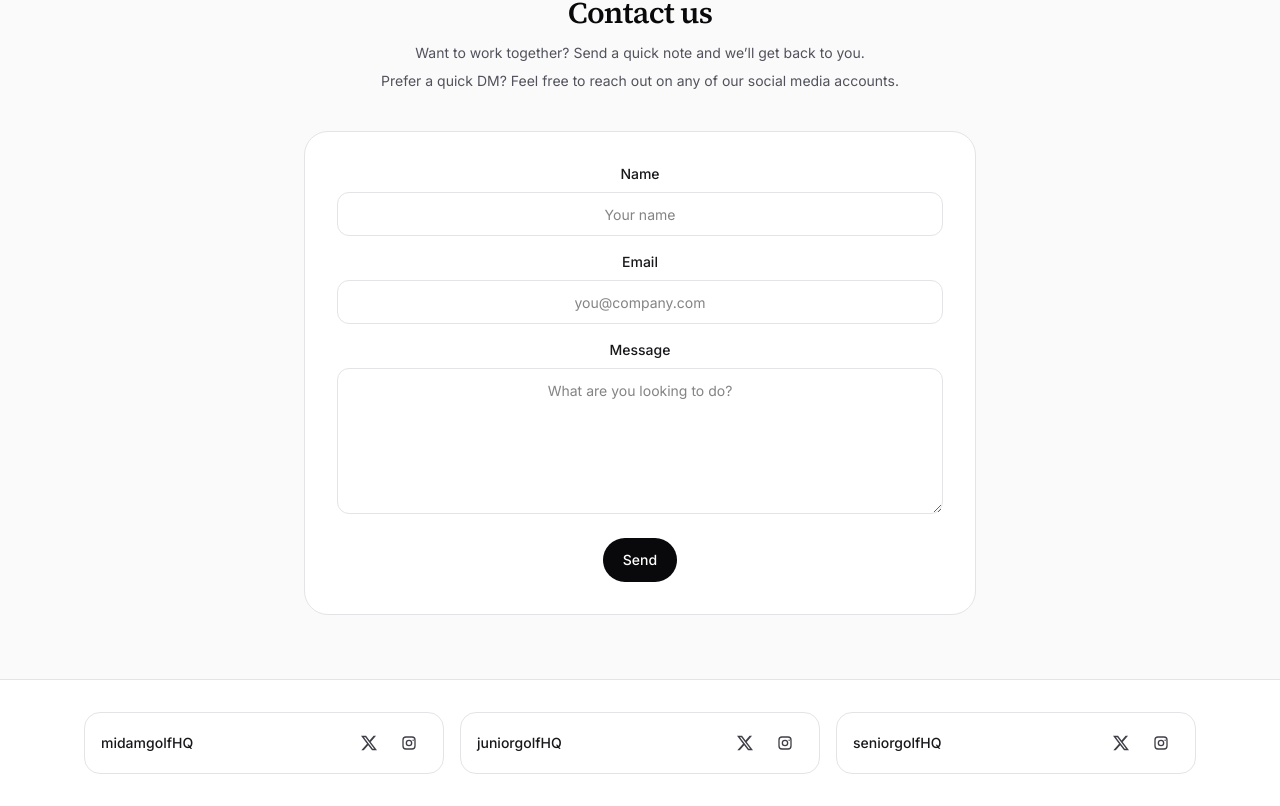
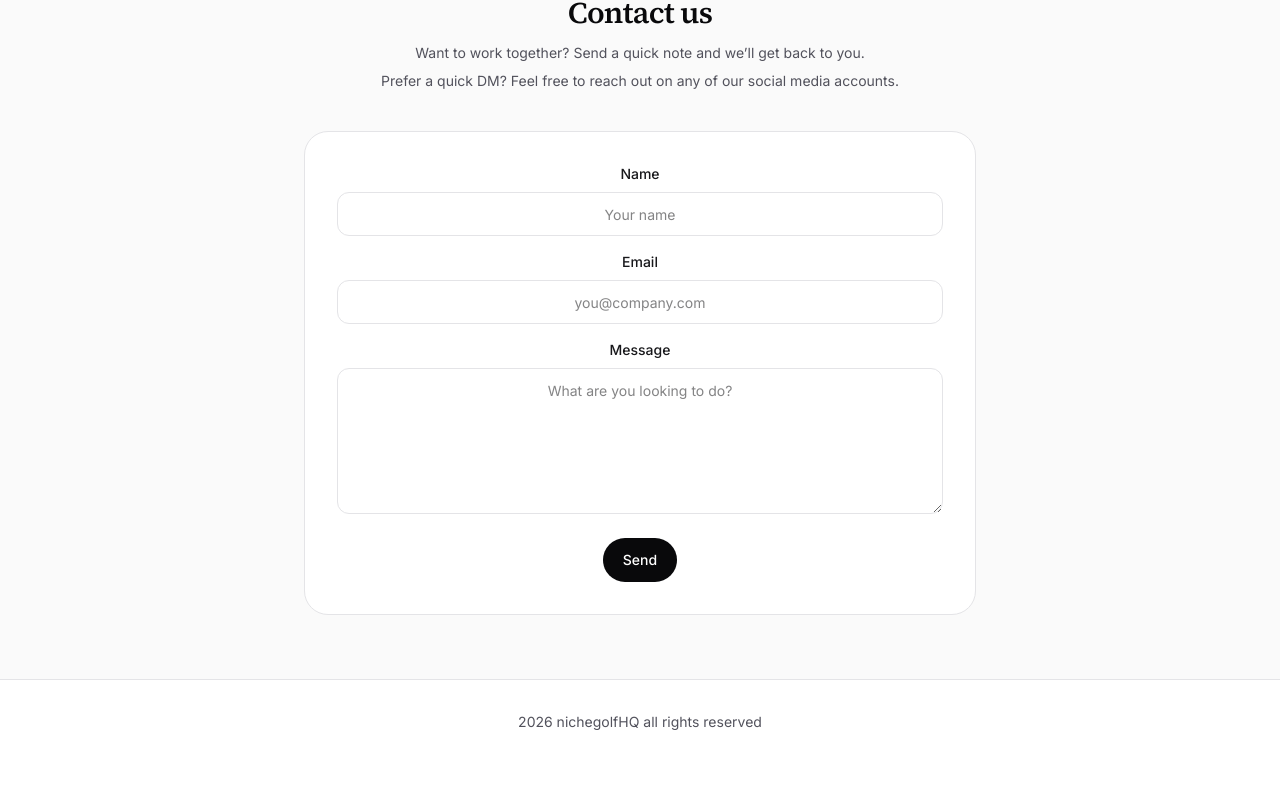
Before and after one commit to chazymarketing/nichegolfhq-next, a Next.js app: page /contact in a window 1280 px wide. Shown: the part 198-1004 px from the top of the page. After the commit the page ends 962 px from the top, so only its background shows below. Built offline with nearby package versions, Linux system fonts and the light colour scheme.

Commit message:
Footer: simplify to centered rights reserved

```diff
--- a/src/components/SiteShell.tsx
+++ b/src/components/SiteShell.tsx
@@ -119,62 +119,7 @@ export function SiteShell({
 
       <footer className="border-t border-zinc-200 bg-white">
         <div className="mx-auto w-full max-w-6xl px-5 py-8">
-          {hasAnySocial ? (
-            <div className="grid grid-cols-1 gap-4 sm:grid-cols-3">
-              {(Object.keys(SOCIAL) as BrandKey[]).map((key) => {
-                const label =
-                  key === "midamgolfhq" ? "midamgolfHQ" : key === "juniorgolfhq" ? "juniorgolfHQ" : "seniorgolfHQ";
-                const x = SOCIAL[key].x;
-                const ig = SOCIAL[key].instagram;
-                if (!x && !ig) return null;
-
-                return (
-                  <div
-                    key={key}
-                    className="flex items-center justify-between rounded-2xl border border-zinc-200 bg-white px-4 py-3"
-                  >
-                    <div className="text-sm font-medium text-zinc-900">{label}</div>
-
-                    <div className="flex items-center gap-1">
-                      {x ? (
-                        <a
-                          className="inline-flex h-9 w-9 items-center justify-center rounded-full text-zinc-700 hover:bg-zinc-100 hover:text-zinc-950"
-                          href={x}
-                          target="_blank"
-                          rel="noreferrer"
-                          aria-label={`${label} on X`}
-                          title="X"
-                        >
-                          <svg aria-hidden="true" viewBox="0 0 24 24" className="h-4 w-4 fill-current">
-                            <path d="M18.901 1.153h3.68l-8.04 9.19L24 22.847h-7.406l-5.8-7.584-6.636 7.584H.47l8.6-9.83L0 1.153h7.594l5.243 6.932 6.064-6.932Zm-1.29 19.493h2.04L6.49 3.24H4.304l13.307 17.406Z" />
-                          </svg>
-                          <span className="sr-only">X</span>
-                        </a>
-                      ) : null}
-
-                      {ig ? (
-                        <a
-                          className="inline-flex h-9 w-9 items-center justify-center rounded-full text-zinc-700 hover:bg-zinc-100 hover:text-zinc-950"
-                          href={ig}
-                          target="_blank"
-                          rel="noreferrer"
-                          aria-label={`${label} on Instagram`}
-                          title="Instagram"
-                        >
-                          <svg aria-hidden="true" viewBox="0 0 24 24" className="h-4 w-4 fill-current">
-                            <path d="M7.5 2h9A5.5 5.5 0 0 1 22 7.5v9A5.5 5.5 0 0 1 16.5 22h-9A5.5 5.5 0 0 1 2 16.5v-9A5.5 5.5 0 0 1 7.5 2Zm0 2A3.5 3.5 0 0 0 4 7.5v9A3.5 3.5 0 0 0 7.5 20h9a3.5 3.5 0 0 0 3.5-3.5v-9A3.5 3.5 0 0 0 16.5 4h-9ZM12 7a5 5 0 1 1 0 10 5 5 0 0 1 0-10Zm0 2a3 3 0 1 0 0 6 3 3 0 0 0 0-6Zm6.2-2.3a1.1 1.1 0 1 1 0 2.2 1.1 1.1 0 0 1 0-2.2Z" />
-                          </svg>
-                          <span className="sr-only">Instagram</span>
-                        </a>
-                      ) : null}
-                    </div>
-                  </div>
-                );
-              })}
-            </div>
-          ) : (
-            <div className="text-sm text-zinc-600">Social links coming next.</div>
-          )}
+          <div className="text-center text-sm text-zinc-600">2026 nichegolfHQ all rights reserved</div>
         </div>
       </footer>
     </div>
```
